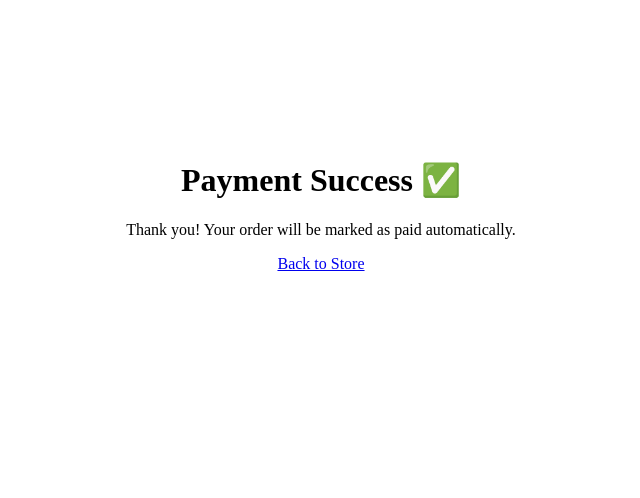
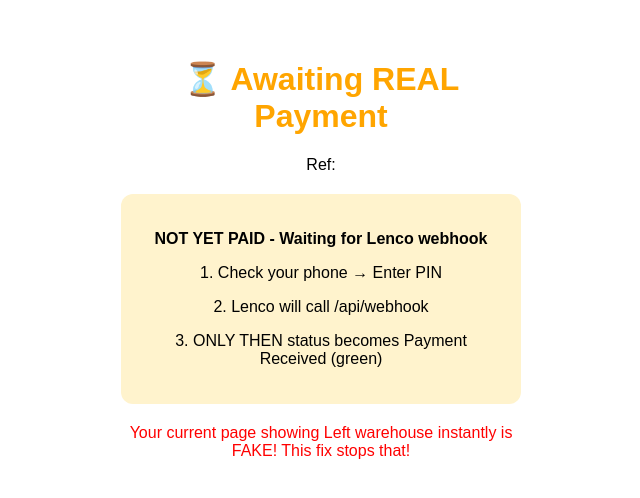
Before and after one commit to felixmtex-bot/felix-real-lenco-payment, a Next.js app: page /success in a window 1280 px wide. Shown: the top 498 px of the page, without its empty margins (319-959 px from the left). Built offline with nearby package versions, Linux system fonts and the light colour scheme.

Commit message:
Update page.jsx

```diff
--- a/app/success/page.jsx
+++ b/app/success/page.jsx
@@ -1,11 +1,18 @@
-export const dynamic = 'force-dynamic';
-
-export default function Success() {
+'use client'
+import { useSearchParams } from 'next/navigation'
+export default function Success(){
+  const p = useSearchParams(); const ref = p.get('ref')
   return (
-    <div style={{ maxWidth: 600, margin: '100px auto', textAlign: 'center', background: 'white', padding: 40, borderRadius: 12 }}>
-      <h1>Payment Success ✅</h1>
-      <p>Thank you! Your order will be marked as paid automatically.</p >
-      <a href=" ">Back to Store</a >
+    <div style={{maxWidth:400,margin:'60px auto',textAlign:'center',fontFamily:'sans-serif'}}>
+      <h1 style={{color:'orange'}}>⏳ Awaiting REAL Payment</h1>
+      <p>Ref: {ref}</p >
+      <div style={{background:'#fff3cd',padding:20,borderRadius:12,marginTop:20}}>
+        <p><b>NOT YET PAID - Waiting for Lenco webhook</b></p >
+        <p>1. Check your phone → Enter PIN</p >
+        <p>2. Lenco will call /api/webhook</p >
+        <p>3. ONLY THEN status becomes Payment Received (green)</p >
+      </div>
+      <p style={{marginTop:20,color:'red'}}>Your current page showing Left warehouse instantly is FAKE! This fix stops that!</p >
     </div>
-  );
+  )
 }
```
